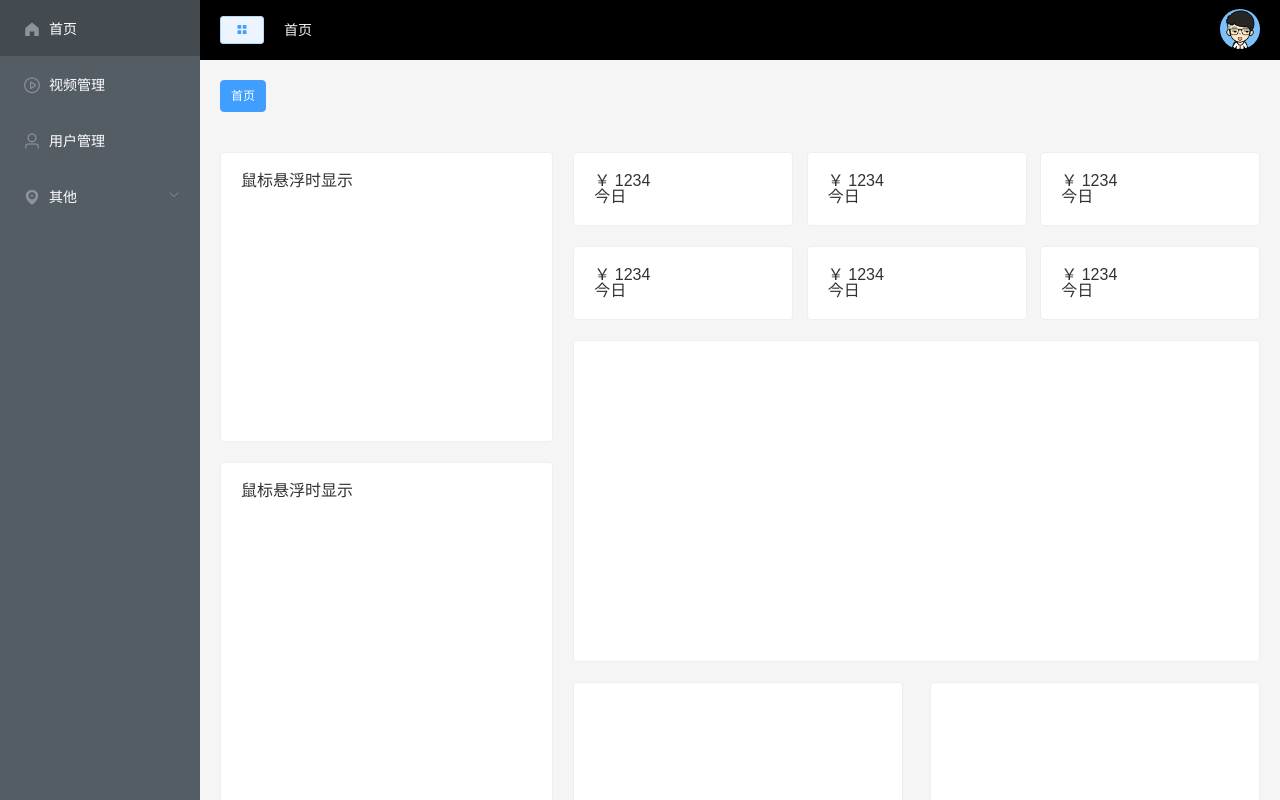
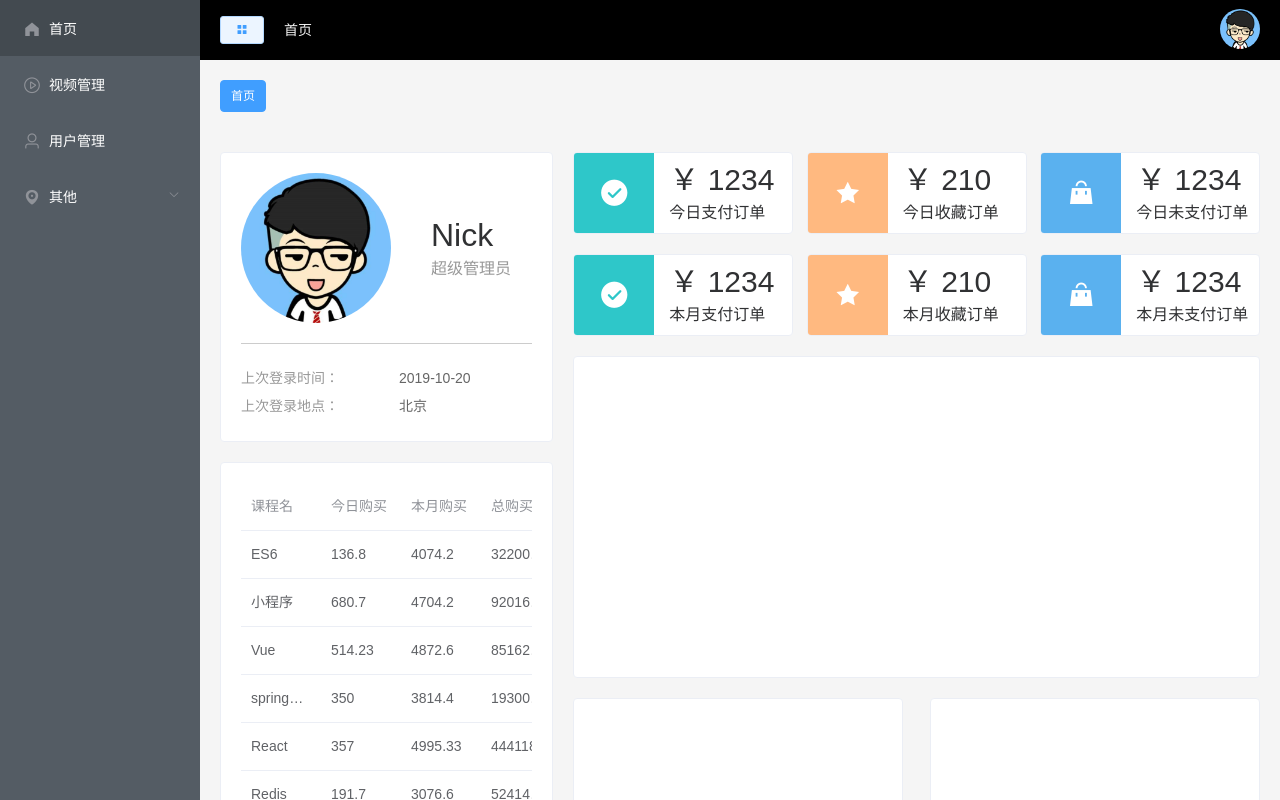
Before and after one commit to yuhaifeng6/vue-element, a Vue app: page /#/ in a window 1280 px wide. Built offline with nearby package versions, Linux system fonts and the light colour scheme.

Commit message:
表格数据

```diff
--- a/src/assets/scss/home.scss
+++ b/src/assets/scss/home.scss
@@ -1,13 +1,69 @@
 .home{
-    .num{
+    .user {
+        display: flex;
+        align-items: center;
+        padding-bottom: 20px;
+        margin-bottom: 20px;
+        border-bottom: 1px solid #ccc;
+        img {
+          width: 150px;
+          height: 150px;
+          border-radius: 50%;
+          margin-right: 40px;
+        }
+        &info {
+          .name {
+            font-size: 32px;
+            margin-bottom: 10px;
+          }
+          .access {
+            color: #999999;
+          }
+        }
+    }
+    .login-info {
+        p {
+            line-height: 28px;
+            font-size: 14px;
+            color: #999999;
+            span {
+                color: #666666;
+                margin-left: 60px;
+            }
+        }
+    }
+    .num {
         display: flex;
         flex-wrap: wrap;
         justify-content: space-between;
-        .el-card{
-            width: 32%;
-            margin-bottom: 20px;
+        .el-card {
+          width: 32%;
+          margin-bottom: 20px;
         }
-    }
+        .icon {
+          font-size: 30px;
+          width: 80px;
+          height: 80px;
+          text-align: center;
+          line-height: 80px;
+          color: #fff;
+        }
+        .detail {
+          margin-left: 15px;
+          display: flex;
+          flex-direction: column;
+          justify-content: center;
+          .num {
+            font-size: 30px;
+            margin-bottom: 10px;
+          }
+          .txt {
+            font-size: 14px;
+            text-align: center;
+            color: #999999;
+          }
+        }
+      }
     .graph{
         display: flex;
         justify-content: space-between;
--- a/src/mock/home.js
+++ b/src/mock/home.js
@@ -1,56 +1,131 @@
 import Mock from "mockjs"
 
+// 图表数据
+let List = []
 export default {
-    getHomeData: ()=>{
+    getStatisticalData: () => {
+        for (let i = 0; i < 7; i++) {
+          List.push(
+            Mock.mock({
+              vue: Mock.Random.float(100, 8000, 0, 2),
+              wechat: Mock.Random.float(100, 8000, 0, 2),
+              ES6: Mock.Random.float(100, 8000, 0, 2),
+              Redis: Mock.Random.float(100, 8000, 0, 2),
+              React: Mock.Random.float(100, 8000, 0, 2),
+              springboot: Mock.Random.float(100, 8000, 0, 2)
+            })
+          )
+        }
         return {
           code: 200,
           data: {
-                homeData: [
+            // 饼图
+            videoData: [
               {
-                        name: "springBoot",
+                name: 'springboot',
                 value: Mock.Random.float(1000, 10000, 0, 2)
               },
               {
-                        name: "Vue",
+                name: 'vue',
                 value: Mock.Random.float(1000, 10000, 0, 2)
               },
               {
-                        name: "小程序",
+                name: '小程序',
                 value: Mock.Random.float(1000, 10000, 0, 2)
               },
               {
-                        name: "ES6",
+                name: 'ES6',
                 value: Mock.Random.float(1000, 10000, 0, 2)
               },
               {
-                        name: "Java",
-                        value: Mock.Random.float(1000, 10000, 0, 2)
-                    },
-                ]
-            }
-        }
-    },
-    getHomeOtherData: ()=>{
-        return {
-            code: 200,
-            data: {
-                otherData: [
-                    {
-                        name: "孙悟空",
+                name: 'Redis',
                 value: Mock.Random.float(1000, 10000, 0, 2)
               },
               {
-                        name: "猪八戒",
+                name: 'React',
                 value: Mock.Random.float(1000, 10000, 0, 2)
+              }
+            ],
+            // 柱状图
+            userData: [
+              {
+                date: '周一',
+                new: Mock.Random.integer(1, 100),
+                active: Mock.Random.integer(100, 1000)
               },
               {
-                        name: "唐僧",
-                        value: Mock.Random.float(1000, 10000, 0, 2)
+                date: '周二',
+                new: Mock.Random.integer(1, 100),
+                active: Mock.Random.integer(100, 1000)
               },
               {
-                        name: "沙和尚",
-                        value: Mock.Random.float(1000, 10000, 0, 2)
+                date: '周三',
+                new: Mock.Random.integer(1, 100),
+                active: Mock.Random.integer(100, 1000)
               },
+              {
+                date: '周四',
+                new: Mock.Random.integer(1, 100),
+                active: Mock.Random.integer(100, 1000)
+              },
+              {
+                date: '周五',
+                new: Mock.Random.integer(1, 100),
+                active: Mock.Random.integer(100, 1000)
+              },
+              {
+                date: '周六',
+                new: Mock.Random.integer(1, 100),
+                active: Mock.Random.integer(100, 1000)
+              },
+              {
+                date: '周日',
+                new: Mock.Random.integer(1, 100),
+                active: Mock.Random.integer(100, 1000)
+              }
+            ],
+            // 折线图
+            orderData: {
+              date: ['20191001', '20191002', '20191003', '20191004', '20191005', '20191006', '20191007'],
+              data: List
+            },
+            tableData: [
+              {
+                name: 'ES6',
+                todayBuy: Mock.Random.float(100, 1000, 0, 2),
+                monthBuy: Mock.Random.float(3000, 5000, 0, 2),
+                totalBuy: Mock.Random.float(40000, 1000000, 0, 2)
+              },
+              {
+                name: '小程序',
+                todayBuy: Mock.Random.float(100, 1000, 0, 2),
+                monthBuy: Mock.Random.float(3000, 5000, 0, 2),
+                totalBuy: Mock.Random.float(40000, 1000000, 0, 2)
+              },
+              {
+                name: 'Vue',
+                todayBuy: Mock.Random.float(100, 1000, 0, 2),
+                monthBuy: Mock.Random.float(3000, 5000, 0, 2),
+                totalBuy: Mock.Random.float(40000, 1000000, 0, 2)
+              },
+              {
+                name: 'springboot',
+                todayBuy: Mock.Random.float(100, 1000, 0, 2),
+                monthBuy: Mock.Random.float(3000, 5000, 0, 2),
+                totalBuy: Mock.Random.float(40000, 1000000, 0, 2)
+              },
+              {
+                name: 'React',
+                todayBuy: Mock.Random.float(100, 1000, 0, 2),
+                monthBuy: Mock.Random.float(3000, 5000, 0, 2),
+                totalBuy: Mock.Random.float(40000, 1000000, 0, 2)
+              },
+              {
+                name: 'Redis',
+                todayBuy: Mock.Random.float(100, 1000, 0, 2),
+                monthBuy: Mock.Random.float(3000, 5000, 0, 2),
+                totalBuy: Mock.Random.float(40000, 1000000, 0, 2)
+              }
             ]
           }
         }
--- a/src/mock/index.js
+++ b/src/mock/index.js
@@ -7,5 +7,4 @@ Mock.setup({
 })
 
 // 首页相关
-Mock.mock("/home/getData", 'get', homeApi.getHomeData)
-Mock.mock("/home/getOtherData", "post", homeApi.getHomeOtherData)
+Mock.mock("/home/getData", 'get', homeApi.getStatisticalData)
--- a/src/views/Home/home.vue
+++ b/src/views/Home/home.vue
@@ -2,19 +2,33 @@
   <el-row class="home" :gutter="20">
     <el-col :span="8">
       <el-card shadow="hover" style="height: 290px;">
-        鼠标悬浮时显示
+        <div class="user">
+          <img :src="userImg" />
+          <div class="userinfo">
+            <p class="name">Nick</p>
+            <p class="access">超级管理员</p>
+          </div>
+        </div>
+        <div class="login-info">
+          <p>上次登录时间：<span>2019-10-20</span></p>
+          <p>上次登录地点：<span>北京</span></p>
+        </div>
       </el-card>
       <el-card shadow="hover" style="height: 522px;margin-top: 20px;">
-        鼠标悬浮时显示
+        <el-table :data="tableData">
+          <el-table-column show-overflow-tooltip v-for="item, index in tableLabel" :key="index" :prop="index" :label="item">
+
+          </el-table-column>
+        </el-table>
       </el-card>
     </el-col>
     <el-col :span="16">
       <div class="num">
-        <el-card shadow="hover" v-for="item in 6" :key="item">
-          <i class="icon"></i>
+        <el-card shadow="hover" v-for="item in countData" :key="item.name" :body-style="{ display: 'flex', padding: 0 }">
+          <i class="icon" :class="`el-icon-${item.icon}`" :style="{ background: item.color }"></i>
           <div class="detail">
-            <p class="num">￥ 1234</p>
-            <p class="text">今日</p>
+            <p class="num">￥ {{item.value}}</p>
+            <p class="text">{{item.name}}</p>
           </div>
         </el-card>
       </div>
@@ -44,29 +58,73 @@ export default {
 name: 'home',
   data(){
     return {
+      userImg: require("../../assets/img/user.png"),
+      countData: [
+        {
+          name: '今日支付订单',
+          value: 1234,
+          icon: 'success',
+          color: '#2ec7c9'
+        },
+        {
+          name: '今日收藏订单',
+          value: 210,
+          icon: 'star-on',
+          color: '#ffb980'
+        },
+        {
+          name: '今日未支付订单',
+          value: 1234,
+          icon: 's-goods',
+          color: '#5ab1ef'
+        },
+        {
+          name: '本月支付订单',
+          value: 1234,
+          icon: 'success',
+          color: '#2ec7c9'
+        },
+        {
+          name: '本月收藏订单',
+          value: 210,
+          icon: 'star-on',
+          color: '#ffb980'
+        },
+        {
+          name: '本月未支付订单',
+          value: 1234,
+          icon: 's-goods',
+          color: '#5ab1ef'
+        }
+      ],
+      tableData: [],
+      tableLabel: {
+        name: "课程名",
+        todayBuy: "今日购买",
+        monthBuy: "本月购买",
+        totalBuy: "总购买"
+      }
     };
   },
 
-  created() {},
+  created() {
+    this.getTableData()
+  },
 
   mounted() {
-    this.$http.get("/home/getData")
-    .then(res=>{
-      console.log(res)
-    })
-    .catch(err=>{
-      console.log(err)
-    })
-    this.$http.post("/home/getOtherData")
-    .then(res=>{
-      console.log(res)
-    })
-    .catch(err=>{
-      console.log(err)
-    })
   },
 
-  methods: {},
+  methods: {
+    getTableData(){
+      this.$http.get("/home/getData")
+      .then(res=>{
+        this.tableData = res.data.data.tableData
+      })
+      .catch(err=>{
+        console.log(err)
+      })
+    }
+  },
 }
 
 </script>
```
Lines whose indentation alone changed are shown as unchanged.
